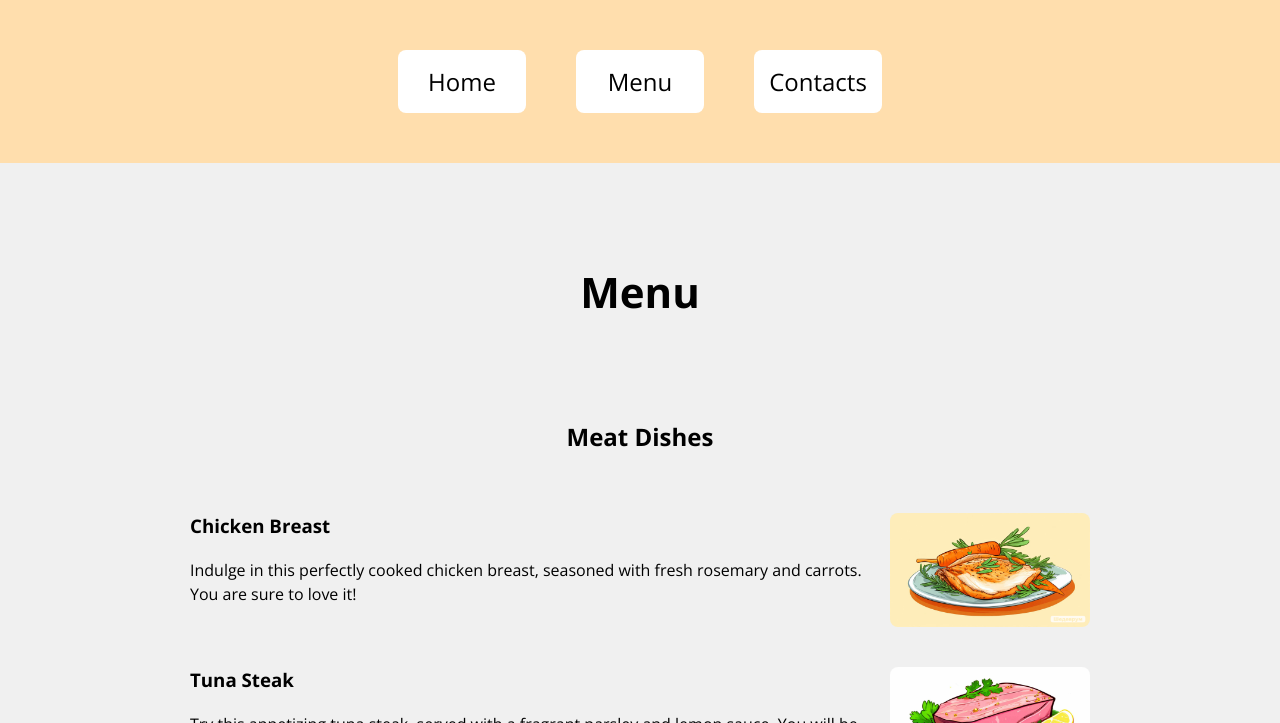
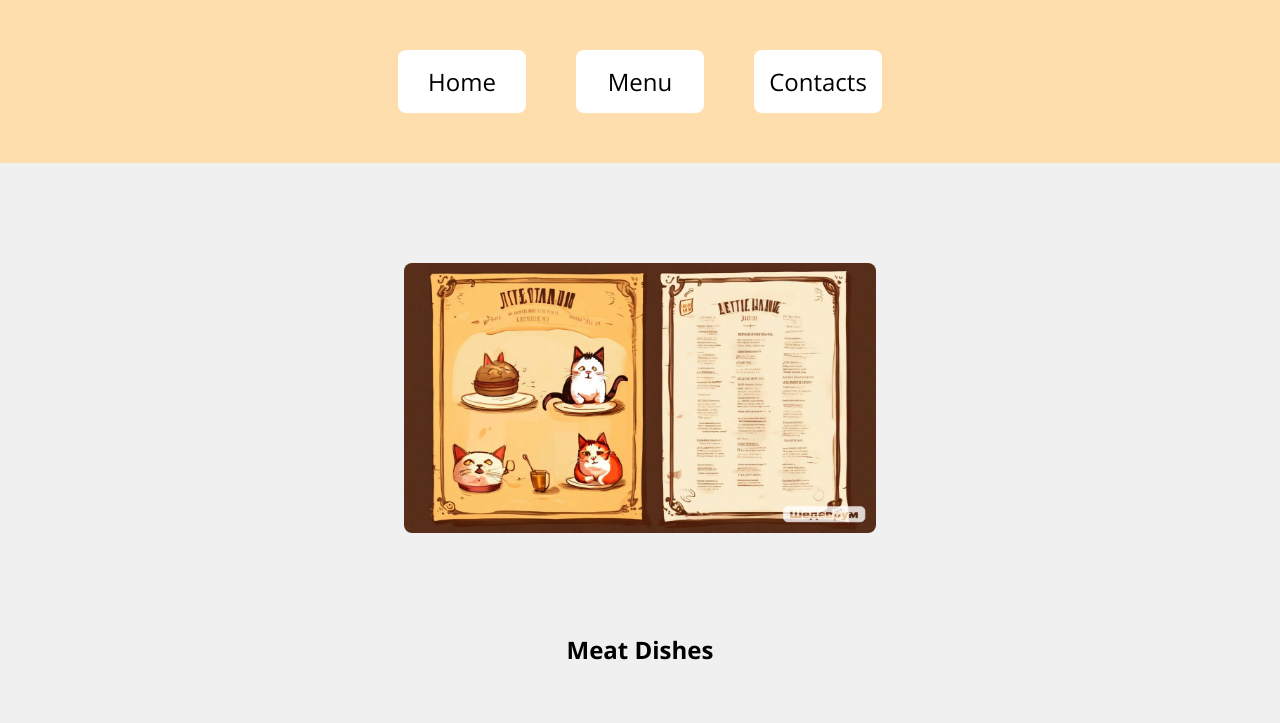
Before and after one commit to 8Gato8/restaurant-page, a website built with webpack: page src/template.html in a window 1280 px wide. Both pictures are taken after a click on the button "Menu". Shown: the top 723 px of the page. Built offline with nearby package versions, Linux system fonts and the light colour scheme.

Commit message:
style: replace menu title with menu image

```diff
--- a/src/renderMenuPage.js
+++ b/src/renderMenuPage.js
@@ -1,3 +1,5 @@
+import menuImg from './assets/menu.png';
+
 import chickenBreast from './assets/chicken-breast.png';
 import tunaSteak from './assets/tuna-steak.png';
 import beefTenderloin from './assets/beef-tenderloin.png';
@@ -79,9 +81,10 @@
   const menu = document.createElement('section');
   menu.classList.add('menu');
 
-  const menuTitle = document.createElement('h1');
-  menuTitle.classList.add('menu__title', 'title');
-  menuTitle.textContent = 'Menu';
+  const menuImgElement = document.createElement('img');
+  menuImgElement.classList.add('menu__img');
+  menuImgElement.src = menuImg;
+  menuImgElement.alt = 'Menu';
 
   const categories = document.createElement('ul');
   categories.classList.add('menu__categories');
@@ -126,6 +129,6 @@
     categories.append(categoryElement);
   }
 
-  menu.append(menuTitle, categories);
+  menu.append(menuImgElement, categories);
   content.append(menu);
 }
--- a/src/style.css
+++ b/src/style.css
@@ -162,6 +162,11 @@
   gap: 100px;
 }
 
+.menu__img {
+  border-radius: 8px;
+  width: 40%;
+}
+
 .menu__categories {
   display: flex;
   flex-direction: column;
```
